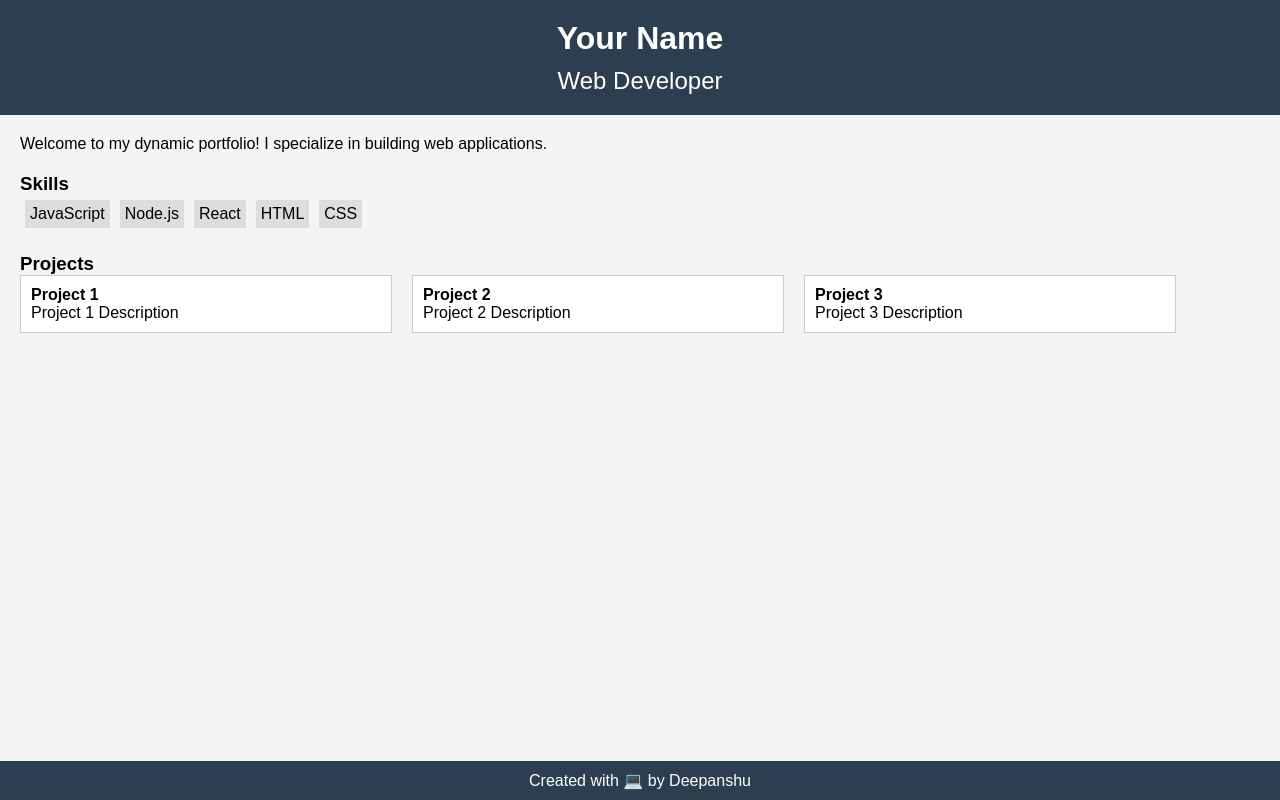
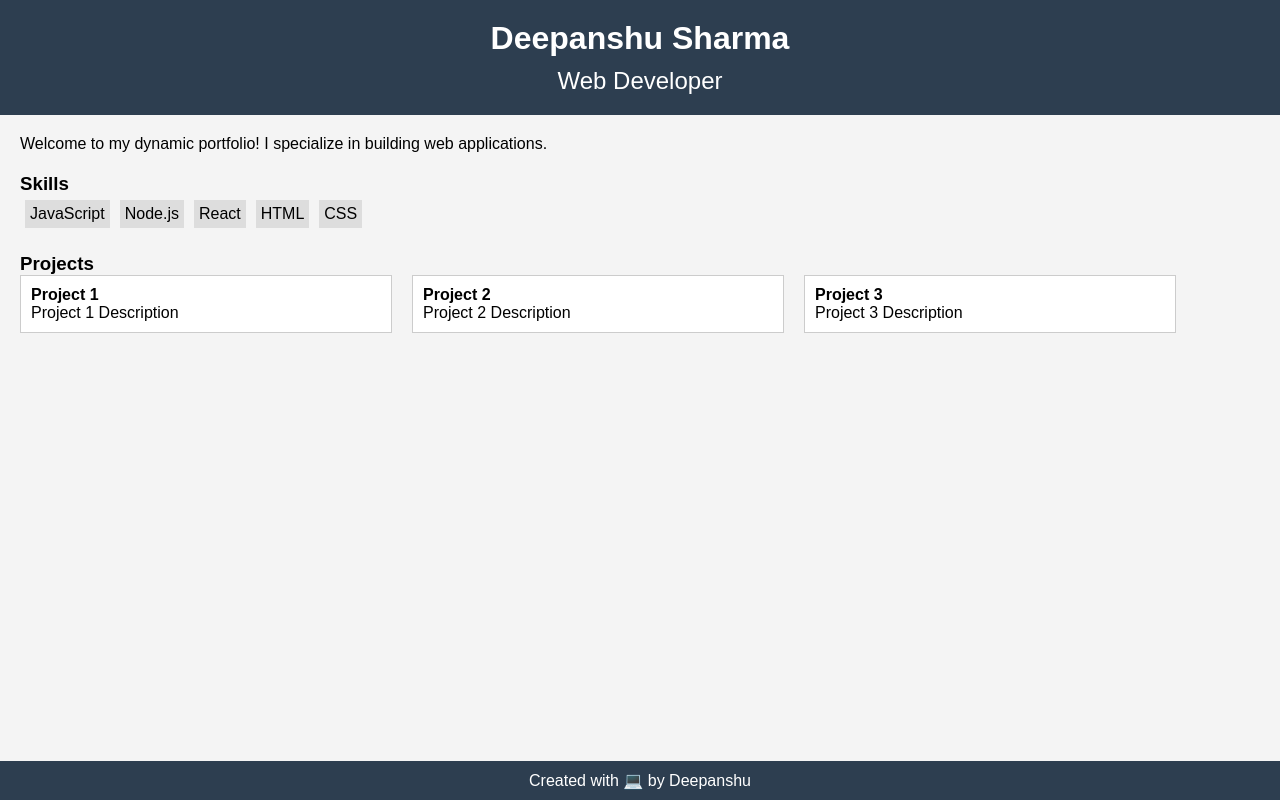
Before and after one commit to sdeepanshu002/sdeepanshu002.github.io, a website: page index.html in a window 1280 px wide. Drawn offline with Linux system fonts and the light colour scheme.

Commit message:
Update index.html

```diff
--- a/index.html
+++ b/index.html
@@ -8,7 +8,7 @@
 </head>
 <body>
   <header>
-    <h1>Your Name</h1>
+    <h1>Deepanshu Sharma</h1>
     <h2>Web Developer</h2>
   </header>
 
```
